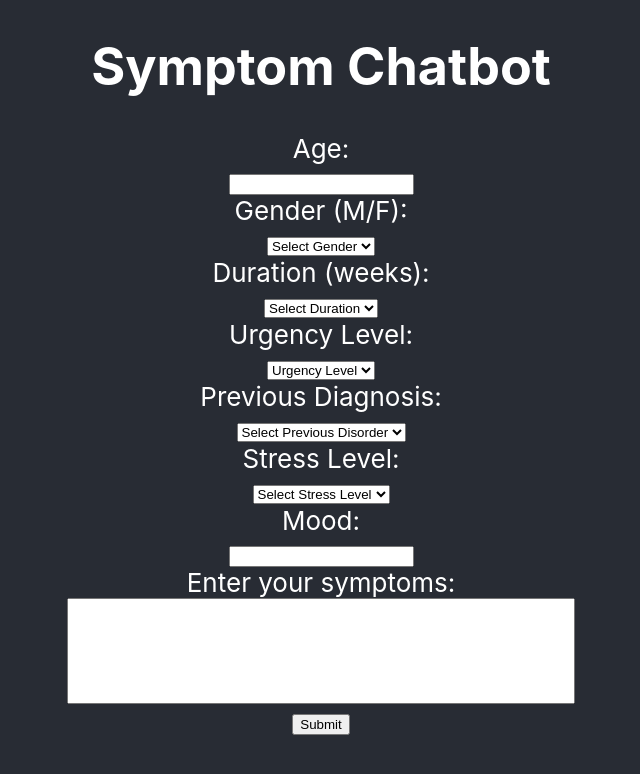
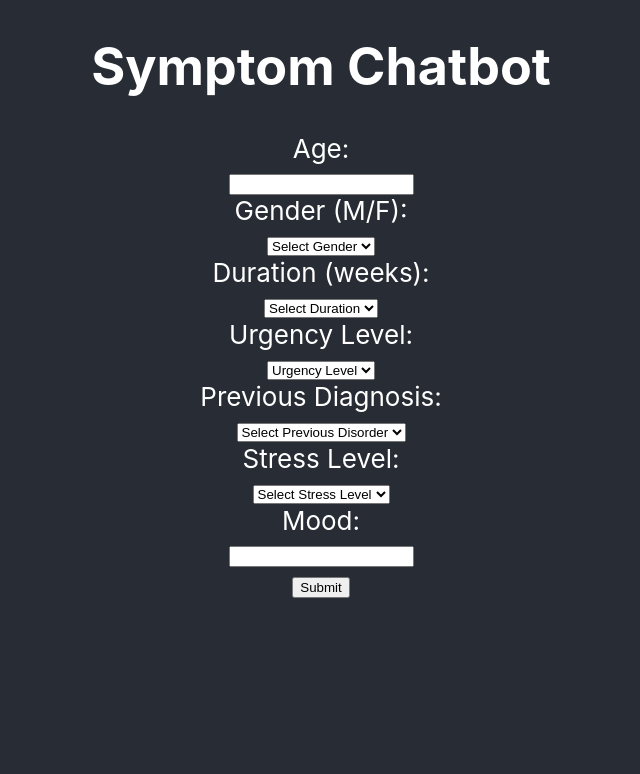
Before and after one commit to Ghostlun/Mental-Health-AI-Driven-System-Project, a React (Create React App) app in the folder symptoms/: page / in a window 1280 px wide. Shown: the top 774 px of the page, without its empty margins (319-959 px from the left). Built offline with nearby package versions, Linux system fonts and the light colour scheme.

Commit message:
added dropdown and group diagnosis logic
added dropdown and group diagnosis logic

```diff
--- a/symptoms/src/App.js
+++ b/symptoms/src/App.js
@@ -43,6 +43,13 @@ function App() {
             <h1>Diagnosis Output</h1>
           </header>
           <main className="main-body">
+            <div className="form-group">
+              <label htmlFor="symptom">
+                Enter your symptoms:
+                <br/>
+                <input name="symptom" id="symptomInput"/>
+              </label>
+            </div>
             <h2>Diagnosis Group</h2>
             <p>{diagnosisGroup}</p>
             <button onClick={handleGoBack}>Go Back</button>
@@ -148,13 +155,6 @@ function App() {
               </label>
             </div>
             <div className="form-group">
-              <label htmlFor="symptom">
-                Enter your symptoms:
-                <br/>
-                <input name="symptom" id="symptomInput"/>
-              </label>
-            </div>
-            <div className="form-group">
               <button type="submit">Submit</button>
             </div>
           </form>
```
